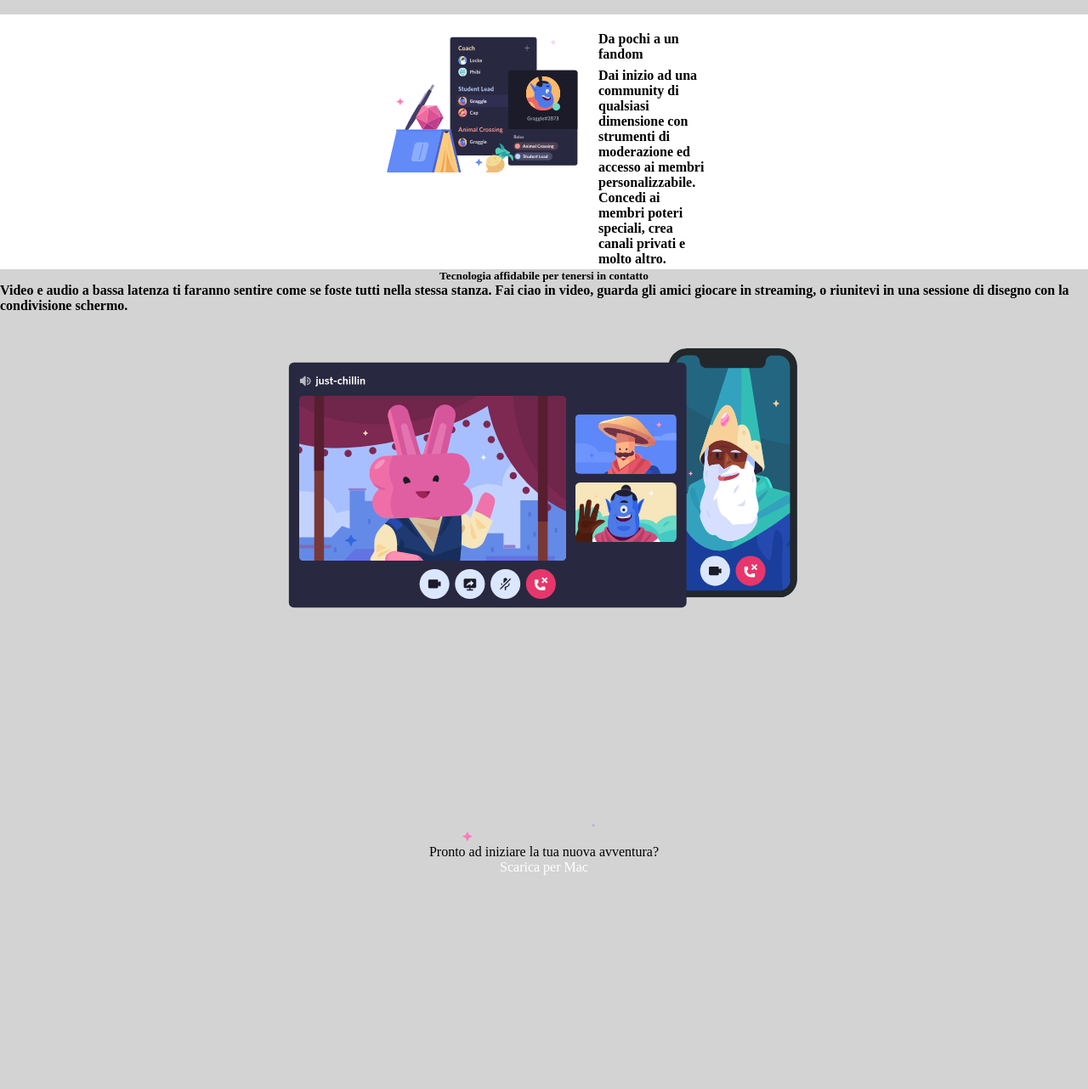
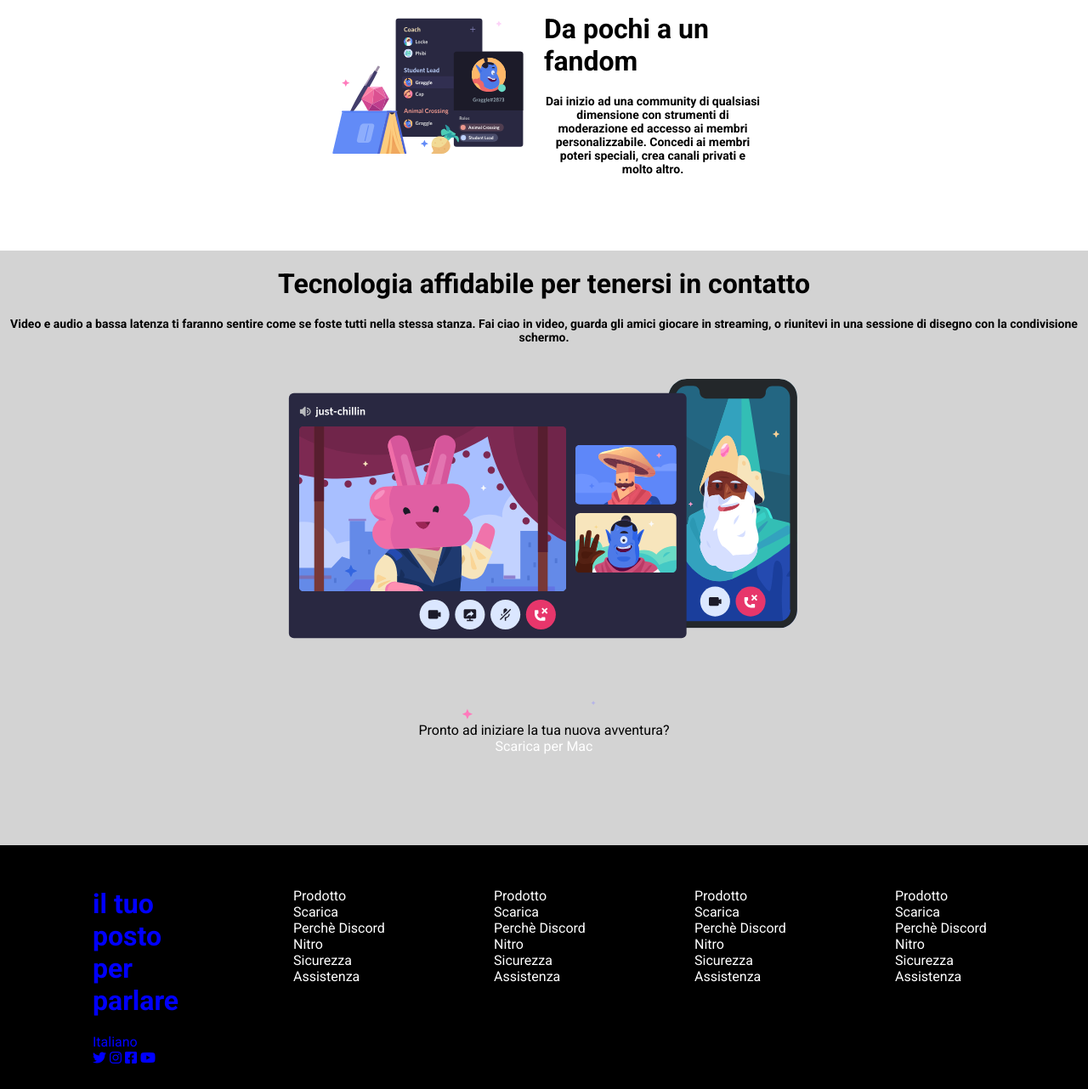
Before and after one commit to FerrariMarc0/htmlcss-discord, a plain HTML site: page index.html in a window 1280 px wide. Shown: the part 918-2200 px from the top of the page at 85% size. Drawn offline with Linux system fonts and the light colour scheme.

Commit message:
patience

```diff
--- a/css/style.css
+++ b/css/style.css
@@ -7,6 +7,9 @@
     box-sizing: border-box;
 }
 
+body{
+    font-family: 'Roboto', sans-serif;
+}
 /*-----------------
         HEADER
 -------------------*/
@@ -43,7 +46,8 @@ a{
 }
 
 p{
-    text-align: left;
+    text-align: center;
+    font-size: 14px;
 }
 
 .log{
@@ -57,8 +61,13 @@ p{
     padding: 70px 0;
 }
 
-h1, h2, h3, h4{
-    margin-bottom: 5%;
+h1, h2, h3, h4, h5, h6{
+    margin-bottom: 20px;
+    font-size: 2rem;
+}
+
+h5{
+    padding-top: 20px;
 }
 
 .samesect{
@@ -69,7 +78,7 @@ h1, h2, h3, h4{
 }
 
 .window1{
-    width: 60%;
+    width: 50%;
     margin: auto;
 }
 .windows1{
@@ -78,7 +87,7 @@ h1, h2, h3, h4{
 }
 
 .windows2{
-    max-width: 10%;
+    max-width: 20%;
     text-align: left;
 }
 
@@ -111,7 +120,7 @@ h1, h2, h3, h4{
 
 
 .sect3{
-    height: 1000px;
+    height: 700px;
     text-align: center;
 }
 
--- a/index.html
+++ b/index.html
@@ -1,6 +1,10 @@
 <!DOCTYPE html>
 <html lang="en">
 <head>
+    <link rel="stylesheet" href="https://cdnjs.cloudflare.com/ajax/libs/font-awesome/6.2.1/css/all.min.css" integrity="sha512-MV7K8+y+gLIBoVD59lQIYicR65iaqukzvf/nwasF0nqhPay5w/9lJmVM2hMDcnK1OnMGCdVK+iQrJ7lzPJQd1w==" crossorigin="anonymous" referrerpolicy="no-referrer" />
+    <link rel="preconnect" href="https://fonts.googleapis.com">
+    <link rel="preconnect" href="https://fonts.gstatic.com" crossorigin>
+    <link href="https://fonts.googleapis.com/css2?family=Roboto:wght@400;700&display=swap" rel="stylesheet">
     <meta charset="UTF-8">
     <meta http-equiv="X-UA-Compatible" content="IE=edge">
     <meta name="viewport" content="width=device-width, initial-scale=1.0">
@@ -10,7 +14,7 @@
 <body>
     <!--HEADER-->
     <header>
-        <header-top class="flexbox">
+        <div class="flex">
             <div><img src="/img/logo.svg" alt="DISCORD" id="discord"></div>
             <div class="nav">
                 <ul class="list">
@@ -22,8 +26,7 @@
                 </ul>
             </div>
             <div class="log"><a href="">Accedi</a></div>
-        </header-top>
-        <header-bottom>
+        </div>
         <div class="sect1">
             <div class="window1">
                 <h1>Il tuo posto per parlare</h1>
@@ -32,7 +35,6 @@
                 <a href="">Apri Discord nel tuo browser</a>
             </div>
         </div>
-        </header-bottom>
     </header>
         <!--/HEADER-->
         <!--MAIN-->
@@ -69,8 +71,12 @@
             <div class="salmonbox">
                 <h6>il tuo posto per parlare</h6>
                 <form action="">Italiano</form>
+                <i class="fa-brands fa-twitter"></i>
+                <i class="fa-brands fa-instagram"></i>
+                <i class="fa-brands fa-square-facebook"></i>
+                <i class="fa-brands fa-youtube"></i>
             </div>
-            <div class="water box">
+            <div class="box">
                 <ul>
                     <li><a href="">Prodotto</a></li>
                     <li><a href="">Scarica</a></li>
@@ -80,7 +86,7 @@
                     <li><a href="">Assistenza</a></li>
                 </ul>
             </div>
-            <div class="water box">
+            <div class="box">
                 <ul>
                     <li><a href="">Prodotto</a></li>
                     <li><a href="">Scarica</a></li>
@@ -90,7 +96,7 @@
                     <li><a href="">Assistenza</a></li>
                 </ul>
             </div>
-            <div class="water box">
+            <div class="box">
                 <ul>
                     <li><a href="">Prodotto</a></li>
                     <li><a href="">Scarica</a></li>
@@ -100,7 +106,7 @@
                     <li><a href="">Assistenza</a></li>
                 </ul>
             </div>
-            <div class="water box">
+            <div class="box">
                 <ul>
                     <li><a href="">Prodotto</a></li>
                     <li><a href="">Scarica</a></li>
```
Lines whose indentation alone changed are shown as unchanged.
